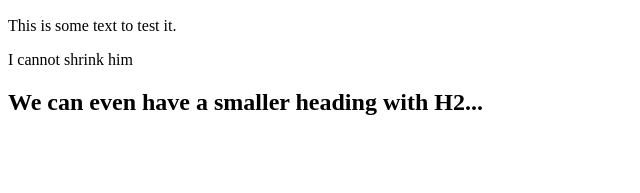
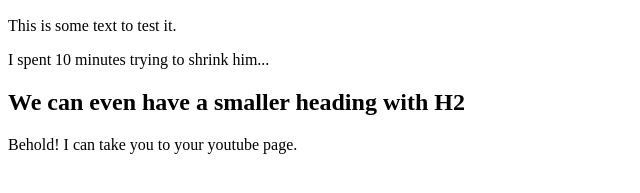
Before and after one commit to ziraldom/ziraldom.github.io, a plain HTML site: page index.html in a window 1280 px wide. Shown: the part 483-676 px from the top of the page, without its empty margins (0-640 px from the left). Drawn offline with Linux system fonts and the light colour scheme.

Commit message:
Testing the hyperlink

```diff
--- a/index.html
+++ b/index.html
@@ -9,7 +9,9 @@
     <h1>This is a H1 heading.</h1>
     <img src="MrMario.png" width="400" height="400" >
     <p> This is some text to test it.</p>
-    <p>I cannot shrink him</p>
-    <h2>We can even have a smaller heading with H2...</h2>
+    <p>I spent 10 minutes trying to shrink him...</p>
+    <h2>We can even have a smaller heading with H2</h2>
+    <a href="https://www.youtube.com/"></a>
+    <p>Behold! I can take you to your youtube page.</p>
 </body>
 </html>
```
